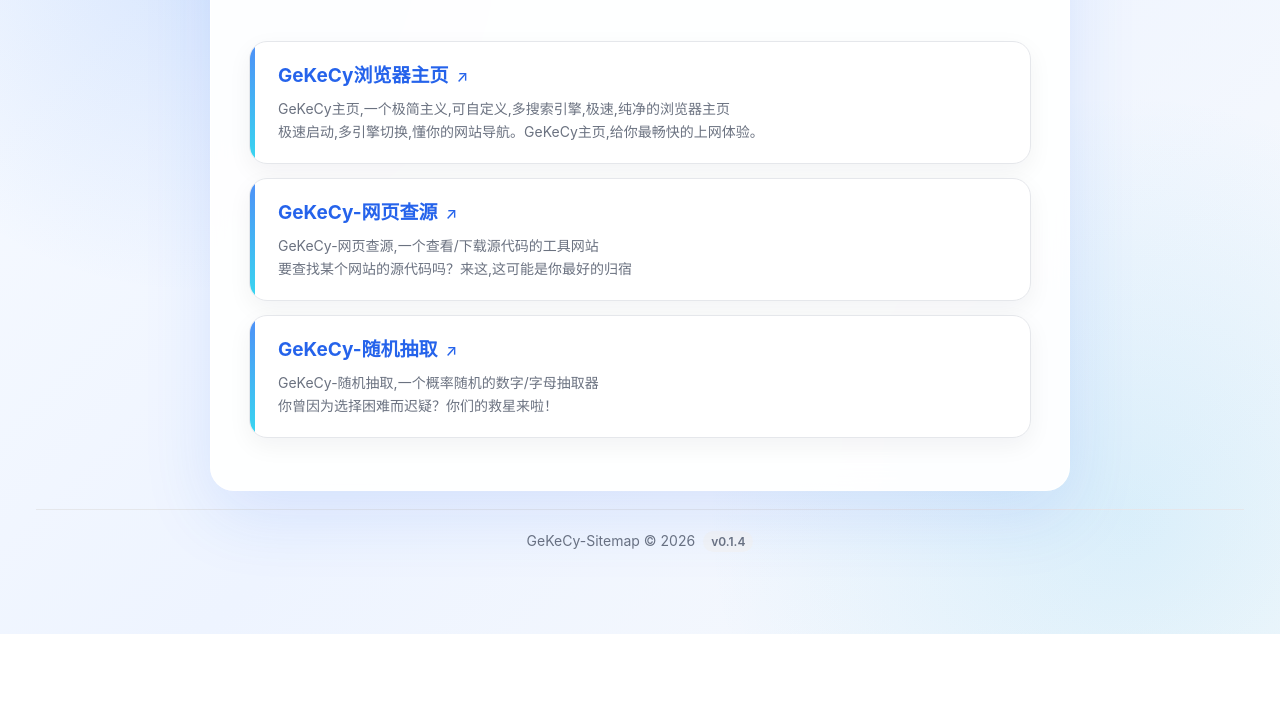
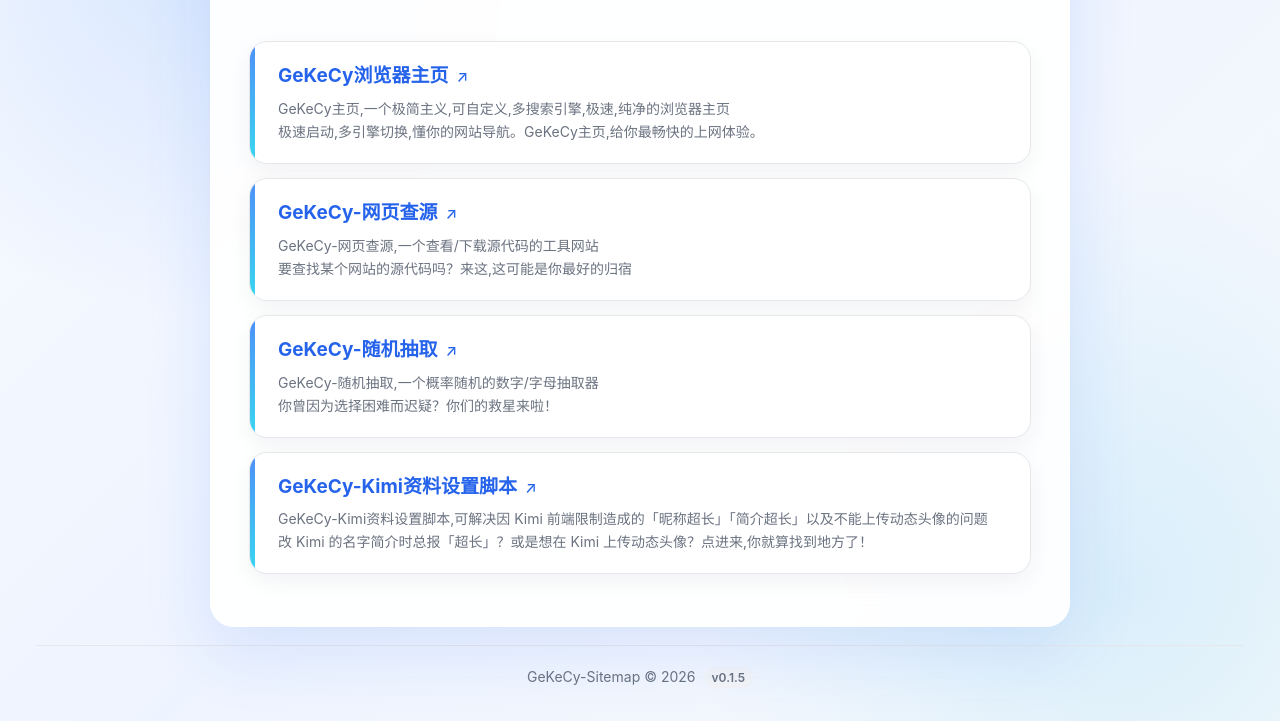
Before and after one commit to GeKeCy/GeKeCy.github.io, a plain HTML site: page index.html in a window 1280 px wide. Shown: the part 166-887 px from the top of the page. Before the commit the page ends 800 px from the top, so only its background shows below. Drawn offline with Linux system fonts and the light colour scheme.

Commit message:
Add files via upload

```diff
--- a/index.html
+++ b/index.html
@@ -225,11 +225,18 @@
 你曾因为选择困难而迟疑？你们的救星来啦！</span>
         </td>
       </tr>
+      <tr>
+        <td>
+          <a class="site-link" href="https://gekecy.github.io/kimi-user-js/" target="_blank">GeKeCy-Kimi资料设置脚本</a>
+          <span class="note">GeKeCy-Kimi资料设置脚本,可解决因 Kimi 前端限制造成的「昵称超长」「简介超长」以及不能上传动态头像的问题
+改 Kimi 的名字简介时总报「超长」？或是想在 Kimi 上传动态头像？点进来,你就算找到地方了！</span>
+        </td>
+      </tr>
     </table>
   </main>
 
   <footer>
-    <div class="footer-copy">GeKeCy-Sitemap © 2026<span class="ver">v0.1.4</span></div>
+    <div class="footer-copy">GeKeCy-Sitemap © 2026<span class="ver">v0.1.5</span></div>
   </footer>
 </body>
 </html>
```
